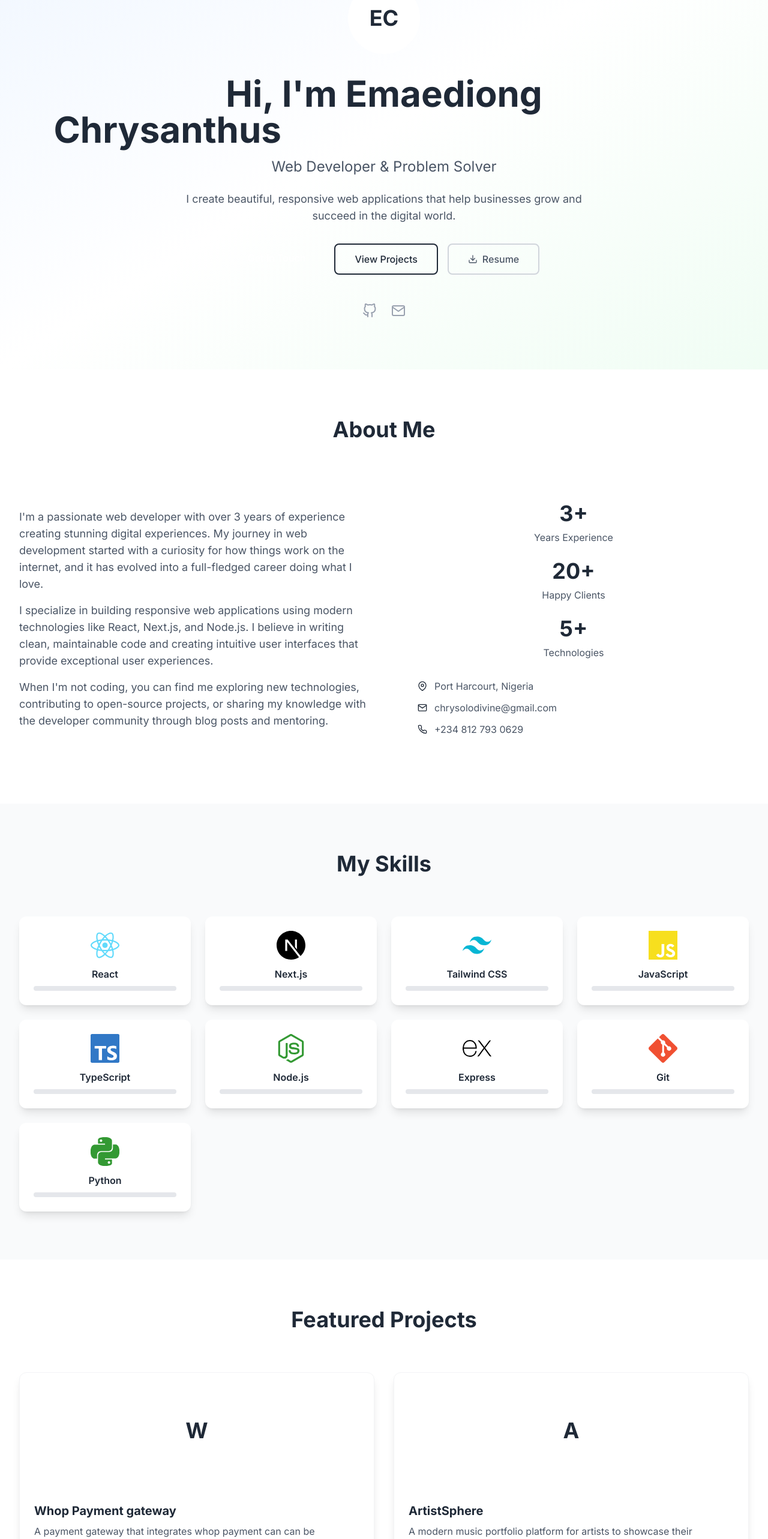
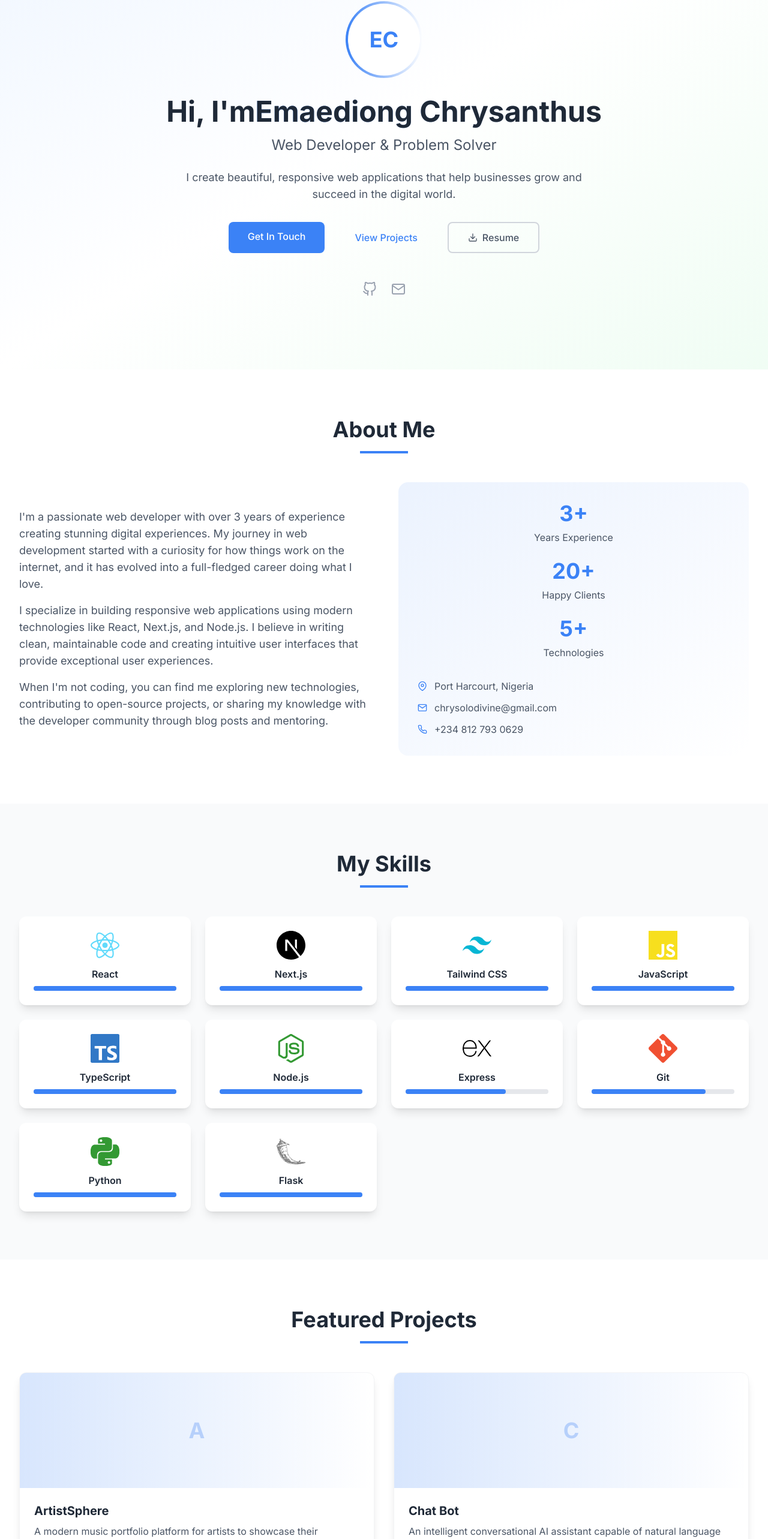
Before and after one commit to I-code-like-a-pro/portfolio, a Next.js app: page / in a window 1280 px wide. Shown: the part 184-2750 px from the top of the page at 60% size. Built offline with nearby package versions, Linux system fonts and the light colour scheme.

Commit message:
Update the theme colors in global.css

```diff
--- a/app/globals.css
+++ b/app/globals.css
@@ -6,6 +6,10 @@
   --color-secondary: #10B981;
   --color-dark: #1F2937;
   --color-light: #F9FAFB;
+}
+
+@theme{
+  --color-primary:#1F2937;
 }
 
 /* Custom base styles */
@@ -140,6 +144,7 @@
   #home h1 span {
     display: block;
     margin-top: 0.5rem;
+    text-align: center;
   }
 
   #home h2 {
--- a/app/page.jsx
+++ b/app/page.jsx
@@ -4,23 +4,29 @@
 import { motion } from 'framer-motion'
 import {
   FiMenu, FiX, FiGithub, FiLinkedin, FiTwitter, FiMail,
-  FiArrowDown, FiMapPin, FiPhone, FiExternalLink, FiDownload
+  FiArrowDown, FiMapPin, FiPhone, FiExternalLink, FiDownload, FiArrowUp
 } from 'react-icons/fi'
 import {
   SiReact, SiNextdotjs, SiTailwindcss, SiJavascript,
   SiTypescript, SiNodedotjs, SiExpress,
    SiGit,
-  SiPython
+  SiPython, SiFlask
 } from 'react-icons/si'
+
+
 
 export default function Home() {
   const [isMenuOpen, setIsMenuOpen] = useState(false)
   const [activeSection, setActiveSection] = useState('home')
   const [scrolled, setScrolled] = useState(false)
+  const [isAtBottom, setIsAtBottom] = useState(false)
 
   useEffect(() => {
     const handleScroll = () => {
       setScrolled(window.scrollY > 50)
+      const scrollBottom = window.innerHeight + window.scrollY
+const docHeight = document.documentElement.scrollHeight
+setIsAtBottom(scrollBottom >= docHeight - 100)
 
       // Update active section based on scroll position
       const sections = ['home', 'about', 'skills', 'projects', 'contact']
@@ -51,26 +57,19 @@
   ]
 
   const skills = [
-    { name: 'React', icon: SiReact, color: '#61DAFB', level: 90 },
-    { name: 'Next.js', icon: SiNextdotjs, color: '#000000', level: 85 },
-    { name: 'Tailwind CSS', icon: SiTailwindcss, color: '#06B6D4', level: 95 },
-    { name: 'JavaScript', icon: SiJavascript, color: '#F7DF1E', level: 90 },
-    { name: 'TypeScript', icon: SiTypescript, color: '#3178C6', level: 80 },
-    { name: 'Node.js', icon: SiNodedotjs, color: '#339933', level: 85 },
-    { name: 'Express', icon: SiExpress, color: '#000000', level: 80 },
-    { name: 'Git', icon: SiGit, color: '#F05032', level: 85 },
-    {name:"Python", icon:SiPython  ,color:'#339933',level:85}
+    { name: 'React', icon: SiReact, color: '#61DAFB', level: 100 },
+    { name: 'Next.js', icon: SiNextdotjs, color: '#000000', level: 100 },
+    { name: 'Tailwind CSS', icon: SiTailwindcss, color: '#06B6D4', level: 100 },
+    { name: 'JavaScript', icon: SiJavascript, color: '#F7DF1E', level: 100 },
+    { name: 'TypeScript', icon: SiTypescript, color: '#3178C6', level: 100 },
+    { name: 'Node.js', icon: SiNodedotjs, color: '#339933', level: 100 },
+    { name: 'Express', icon: SiExpress, color: '#000000', level: 70},
+    { name: 'Git', icon: SiGit, color: '#F05032', level:80},
+    {name:"Python", icon:SiPython  ,color:'#339933',level:100},
+    {name:"Flask", icon:SiFlask, color:"grey",level:100}
   ]
 
   const projects = [
-    {
-      title: 'Whop Payment gateway',
-      description: 'A payment gateway that integrates whop payment can can be customised to accept certain currencies but currently accepts payment in dollars',
-      tags: ['React', 'Node.js', 'MongoDB', 'Stripe'],
-      github: 'https://github.com/I-code-like-a-pro/whop_payment',
-      live: 'https://whop-payment-five.vercel.app',
-
-    },
     {
       title: 'ArtistSphere',
       description: 'A modern music portfolio platform for artists to showcase their discography, share albums, and connect with fans.',
@@ -95,20 +94,6 @@
   live: 'https://temp-repo-storage-7avj.vercel.app/',
 
 },
-    {
-      title: "Barber & Cosmetology Licensing Education Industry",
-      desription:"The California barbering industry ",
-      tags:["HTML", "CSS", "JavaScript"],
-      github:"https://github.com/I-code-like-a-pro/Barber-course-",
-      live:"https://barber-course-navy.vercel.app"
-    },
-    {
-      title:"LUMIÈRE — Radically Radiant Skincare",
-      description:"LUMIÈRE is a premium skincare destination for those who refuse to compromise between nature and performance",
-      tags:["HTML","CSS","JavaScript"],
-      github:"https://github.com/I-code-like-a-pro/Skin-care-products",
-      live:"https://skin-care-products-two.vercel.app"
-    }
   ]
 
   return (
@@ -203,10 +188,10 @@
   initial={{ opacity: 0, y: 20 }}
   animate={{ opacity: 1, y: 0 }}
   transition={{ duration: 0.5, delay: 0.2 }}
-              className="text-4xl sm:text-6xl font-bold text-dark mb-4"
+  className="text-3xl sm:text-5xl font-bold text-dark mb-4 text-center"
 >
-              Hi, I'm {'Emaediong Chrysanthus'}
-              <span className="bg-gradient-to-r from-primary to-secondary bg-clip-text text-transparent">
+  Hi, I'm
+  <span className="bg-gradient-to-r from-primary to-secondary bg-clip-text text-dark">
     Emaediong Chrysanthus
   </span>
 </motion.h1>
@@ -244,7 +229,7 @@
               </a>
               <a
                 href="#projects"
-                className="border-2 border-primary text-primary px-8 py-3 rounded-lg font-medium hover:bg-primary hover:text-white transition-colors duration-300"
+                className="border-2 border-transparent hover:border-primary text-primary px-8 py-3 rounded-lg font-medium hover transition-colors duration-300"
               >
                 View Projects
               </a>
@@ -270,14 +255,15 @@
               </a>
             </motion.div>
 
-            <motion.div
-              initial={{ opacity: 0 }}
-              animate={{ opacity: 1 }}
-              transition={{ duration: 0.5, delay: 1.2 }}
-              className="absolute bottom-10 left-1/2 transform -translate-x-1/2"
-            >
-              <a href="#about" className="animate-bounce inline-block">
-                <FiArrowDown size={24} className="text-gray-400" />
+          <motion.div className="absolute bottom-10 left-1/2 transform -translate-x-1/2">
+
+
+  <a  href={isAtBottom ? '#home' : '#about'}
+    className="animate-bounce inline-block transition-transform duration-300">
+    {isAtBottom
+      ? <FiArrowUp size={24} className="text-gray-400" />
+      : <FiArrowDown size={24} className="text-gray-400" />
+    }
   </a>
 </motion.div>
           </div>
```
Lines whose indentation alone changed are shown as unchanged.
